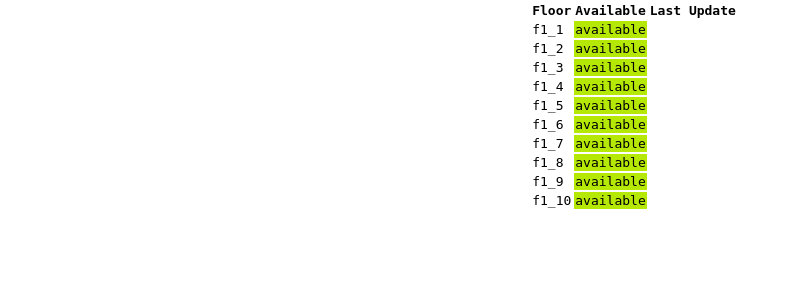
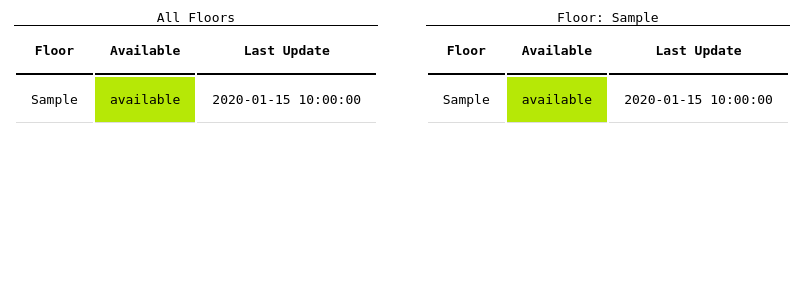
Before and after one commit to iotelligence/flask-carpark, a Flask app: page / in a window 1280 px wide. Shown: the part 50-350 px from the top of the page, without its empty margins (6-809 px from the left). Run offline with Flask 2, Linux system fonts and the light colour scheme; tables that the repository leaves empty hold one stand-in row (values such as "Sample post"); some libraries are stand-ins or nearby versions.

Commit message:
- Separate static files (css,js) - Render floor table for all floors and separate floor.

```diff
--- a/app/routes.py
+++ b/app/routes.py
@@ -1,105 +1,122 @@
+from collections import defaultdict
 from datetime import datetime
 import json
+from itertools import groupby
 from threading import Thread
 import time
 
-from flask import request, url_for, jsonify, abort, Response, render_template
+from flask import request, url_for, render_template, Response
 from flask_socketio import emit
-
 
 import numpy as np
 import paho.mqtt.subscribe as subscribe
 
-from app import app, socketio
+from app import app, db, socketio
+from app.models import Carpark
 
 
-model = None
 thread = None
 
-classes = {
-    0: "Outside",
-    1: "Inside"
-}
 
-
-def predict(rssi):
-    d1,d2,d3 = rssi
-    all_device = np.array([[d1,d2,d3]])
-    predicted = app.config.model.predict_classes(all_device)[0][0]
-
-    return classes.get(predicted)
+class Slot(object):
+    def __init__(self, floor_slot):
+        c = (
+            Carpark.query.filter_by(floor_slot=floor_slot)
+            .order_by(Carpark.timestamp.desc())
+            .first()
+        )
+        self.floor_slot = floor_slot
+        self.floor = floor_slot.split("_")[0]
+        self.avail = "available" if c.available else "occupied"
+        self.timestamp = c.timestamp
 
 
 def _extract(mqtt_msg):
     msg = mqtt_msg
-    board_no = int(msg.topic.split('/')[-1])
-    json_str = str(msg.payload.decode('ascii')).replace('\x00', '')
+    board_no = msg.topic.split("/")[-1]
+    json_str = str(msg.payload.decode("ascii")).replace("\x00", "")
     data = json.loads(json_str)
 
     return board_no, data["data"]
 
 
-def background_thread():
-    """Example of how to send server generated events to clients."""
-    count = 0
+def carpark_thread():
+    MQTT_BROKER_URL = app.config.get("MQTT_BROKER_URL")
+    MQTT_BROKER_PORT = int(app.config.get("MQTT_BROKER_PORT"))
+    CLIENT_ID = app.config.get("MQTT_CLIENT_ID")
+    NETPIE_TOKEN = app.config.get("MQTT_TOKEN")
+    while True:
+        msg = subscribe.simple(
+            "@msg/taist2020/board/#",
+            hostname=MQTT_BROKER_URL,
+            port=MQTT_BROKER_PORT,
+            client_id=CLIENT_ID,
+            auth={"username": NETPIE_TOKEN, "password": None},
+            keepalive=600,
+        )
+        floor, avail = _extract(msg)
+        data = Carpark(floor_slot=floor, available=avail == "available")
+        db.session.add(data)
+        db.session.commit()
 
-    MQTT_BROKER_URL = app.config.get('MQTT_BROKER_URL')
-    MQTT_BROKER_PORT = int(app.config.get('MQTT_BROKER_PORT'))
-    CLIENT_ID = app.config.get('MQTT_CLIENT_ID')
-    NETPIE_TOKEN = app.config.get('MQTT_TOKEN')
-    board = [-99,-99,-99]
-    while True:
-        count += 1
-        msg = subscribe.simple('@msg/taist2020/board/#', hostname=MQTT_BROKER_URL, port=MQTT_BROKER_PORT, client_id=CLIENT_ID, auth={'username':NETPIE_TOKEN, 'password':None}, keepalive=600)
-        board_no, rssi = _extract(msg)
-        board[board_no-1] = rssi
-
-        predicted = predict(board)
-
-        socketio.emit('my response',
-                     {'data': predicted, 'board_1': board[0], 'board_2': board[1], 'board_3': board[2]},
-                      namespace='/test')
+        socketio.emit(
+            "carpark response",
+            {"floor": floor, "avail": avail, "last_update": str(data.timestamp)},
+            namespace="/test",
+        )
 
 
-def carpark_thread():
-    MQTT_BROKER_URL = app.config.get('MQTT_BROKER_URL')
-    MQTT_BROKER_PORT = int(app.config.get('MQTT_BROKER_PORT'))
-    CLIENT_ID = app.config.get('MQTT_CLIENT_ID')
-    NETPIE_TOKEN = app.config.get('MQTT_TOKEN')
-    while True:
-        msg = subscribe.simple('@msg/taist2020/board/#', hostname=MQTT_BROKER_URL, port=MQTT_BROKER_PORT, client_id=CLIENT_ID, auth={'username':NETPIE_TOKEN, 'password':None}, keepalive=600)
-        floor, avail = _extract(msg)
-        floor = 'f1_' + str(floor)
-
-        socketio.emit('carpark response',
-                    {'floor': floor, 'avail': avail, 'last_update': str(datetime.utcnow())},
-                      namespace='/test')
-
-
-#@app.before_first_request
-#def load_model():
-#    print("Loading model")
-#    from keras.models import load_model
-#    app.config.model = load_model(app.config.get("MODEL_FILE"))
-
-
-@app.route('/')
+@app.route("/")
 def index():
     global thread
     if thread is None:
-        #thread = Thread(target=background_thread)
         thread = Thread(target=carpark_thread)
         thread.daemon = True
         thread.start()
+
+    floor_slots = [
+        i.floor_slot for i in db.session.query(Carpark.floor_slot).distinct()
+    ]
+    floor_groups = defaultdict(list)
+    for floor_slot in floor_slots:
+        floor_groups[floor_slot.split("_")[0]].append(Slot(floor_slot))
+
     devices = dict()
-    for i in range(1,11):
-        devices[f"f1_{i}"] = "available"
-    return render_template('index.html', devices=devices)
+    for floor_slot in floor_slots:
+        c = (
+            Carpark.query.filter_by(floor_slot=floor_slot)
+            .order_by(Carpark.timestamp.desc())
+            .first()
+        )
+        available = "available" if c.available else "occupied"
+        timestamp = c.timestamp
+        devices[floor_slot] = [available, timestamp]
 
-@socketio.on('connect', namespace='/test')
+    return render_template("index.html", devices=devices, floor_groups=floor_groups)
+
+
+@app.route("/export")
+def generate_csv():
+    def generate():
+        results = Carpark.query.all()
+        yield ",".join(Carpark.__table__.columns.keys()[1:]) + "\n"
+        for row in results:
+            floor_slot, available, timestamp = (
+                row.floor_slot,
+                "available" if row.available else "occupied",
+                str(row.timestamp),
+            )
+            data = [floor_slot, available, timestamp]
+            yield ",".join(data) + "\n"
+
+    return Response(generate(), mimetype="text/csv")
+
+
+@socketio.on("connect", namespace="/test")
 def test_connect():
-    emit('my connected', {'data': 'Connected!!<br>Waiting for STM32 Boards'})
+    emit("my connected", {"data": "Connected!!<br>Waiting for STM32 Boards"})
 
-@socketio.on('disconnect', namespace='/test')
+
+@socketio.on("disconnect", namespace="/test")
 def test_disconnect():
-    print('Client disconnected')
+    print("Client disconnected")
--- /dev/null
+++ b/app/static/css/style.css
@@ -0,0 +1,35 @@
+body {
+  font-family: Monospace;
+  margin: 0;
+}
+
+/* Header/Logo Title */
+.header {
+  display: block;
+  margin-left: auto;
+  margin-right: auto;
+  text-align: center;
+  font-size: 60px;
+}
+
+div.wrap {
+    width: 30%;
+    display: inline-block;
+    margin: 10px;
+    vertical-align: top
+}
+table {
+    margin: 0 auto;
+}
+
+td,th {
+  padding: 15px;
+  border-bottom: 1px solid #ddd;
+}
+th {
+  border-bottom: 2px solid;
+}
+table>caption {
+  border-bottom: 1px solid;
+}
+tr:hover {background-color: #A0D4DB;}
--- a/app/static/js/app.js
+++ b/app/static/js/app.js
@@ -21,8 +21,10 @@ $(document).ready(function(){
     socket.on('carpark response', function(msg) {
         if(msg.avail == 'available') {
             $('#tr_'+msg.floor).html('<td>'+msg.floor+'</td>'+'<td bgcolor="#B6E806">'+msg.avail+'</td>'+'<td>'+msg.last_update+'</td>').fadeTo(100, 0.3, function() { $(this).fadeTo(300, 1.0);});
+            $('#trs_'+msg.floor).html('<td>'+msg.floor+'</td>'+'<td bgcolor="#B6E806">'+msg.avail+'</td>'+'<td>'+msg.last_update+'</td>').fadeTo(100, 0.3, function() { $(this).fadeTo(300, 1.0);});
         } else {
             $('#tr_'+msg.floor).html('<td>'+msg.floor+'</td>'+'<td bgcolor="#FA7268">'+msg.avail+'</td>'+'<td>'+msg.last_update+'</td>').fadeTo(100, 0.3, function() { $(this).fadeTo(300, 1.0);});
+            $('#trs_'+msg.floor).html('<td>'+msg.floor+'</td>'+'<td bgcolor="#FA7268">'+msg.avail+'</td>'+'<td>'+msg.last_update+'</td>').fadeTo(100, 0.3, function() { $(this).fadeTo(300, 1.0);});
         }
 
         avail = $('table td:contains(available)').length;
--- a/app/templates/index.html
+++ b/app/templates/index.html
@@ -4,116 +4,52 @@
     <title>Carpark Monitoring System</title>
     <script type="text/javascript" src="//code.jquery.com/jquery-1.4.2.min.js"></script>
     <script type="text/javascript" src="//cdnjs.cloudflare.com/ajax/libs/socket.io/1.3.5/socket.io.min.js"></script>
-    <script type="text/javascript" src="/static/js/app.js"></script>
-    <!--
-    <script type="text/javascript" charset="utf-8">
-        $(document).ready(function(){
-            namespace = '/test'; // change to an empty string to use the global namespace
-
-            // the socket.io documentation recommends sending an explicit package upon connection
-            // this is specially important when using the global namespace
-            var socket = io.connect(location.protocol+'//' + document.domain + ':' + location.port + namespace);
-
-            // event handler for server sent data
-            // the data is displayed in the "Received" section of the page
-            socket.on('my connected', function(msg) {
-                avail = $('table td:contains(available)').length;
-                occupied = $('table td:contains(occupied)').length;
-                $('#log').html(msg.data);
-                $('#avail').html('Available: '+ avail + ',' + 'Occupied: ' + occupied);
-            });
-
-            socket.on('my response', function(msg) {
-                $('#log').html('<br>[Board1,Board2,Board3]#<br>' + '[' +msg.board_1+ ',' +msg.board_2+ ',' +msg.board_3+ ']' + ':<br> ' +msg.data).fadeTo(100, 0.3, function() { $(this).fadeTo(500, 1.0);});
-            });
-
-            socket.on('carpark response', function(msg) {
-                if(msg.avail == 'available') {
-                    $('#tr_'+msg.floor).html('<td>'+msg.floor+'</td>'+'<td bgcolor="#B6E806">'+msg.avail+'</td>'+'<td>'+msg.last_update+'</td>').fadeTo(100, 0.3, function() { $(this).fadeTo(300, 1.0);});
-                } else {
-                    $('#tr_'+msg.floor).html('<td>'+msg.floor+'</td>'+'<td bgcolor="#FA7268">'+msg.avail+'</td>'+'<td>'+msg.last_update+'</td>').fadeTo(100, 0.3, function() { $(this).fadeTo(300, 1.0);});
-                }
-
-                avail = $('table td:contains(available)').length;
-                occupied = $('table td:contains(occupied)').length;
-                $('#avail').html('Available: '+ avail + ',' + 'Occupied: ' + occupied);
-            });
-
-            // event handler for new connections
-            socket.on('connect', function() {
-                socket.emit('my event', {data: 'Connected!'});
-            });
-
-            // handlers for the different forms in the page
-            // these send data to the server in a variety of ways
-            $('form#emit').submit(function(event) {
-                socket.emit('my event', {data: $('#emit_data').val()});
-                return false;
-            });
-            $('form#broadcast').submit(function(event) {
-                socket.emit('my broadcast event', {data: $('#broadcast_data').val()});
-                return false;
-            });
-            $('form#join').submit(function(event) {
-                socket.emit('join', {room: $('#join_room').val()});
-                return false;
-            });
-            $('form#leave').submit(function(event) {
-                socket.emit('leave', {room: $('#leave_room').val()});
-                return false;
-            });
-            $('form#send_room').submit(function(event) {
-                socket.emit('my room event', {room: $('#room_name').val(), data: $('#room_data').val()});
-                return false;
-            });
-            $('form#close').submit(function(event) {
-                socket.emit('close room', {room: $('#close_room').val()});
-                return false;
-            });
-            $('form#disconnect').submit(function(event) {
-                socket.emit('disconnect request');
-                return false;
-            });
-        });
-    </script>
-    -->
-    <style>
-        /* Style the body */
-        body {
-          font-family: Monospace;
-          margin: 0;
-        }
-
-        /* Header/Logo Title */
-        .header {
-          display: block;
-          margin-left: auto;
-          margin-right: auto;
-          text-align: center;
-          font-size: 60px;
-        }
-    </style>
+    <script type="text/javascript" src="{{ url_for('static', filename='js/app.js') }}"></script>
+    <link rel="stylesheet" href="{{ url_for('static', filename='css/style.css') }}">
 </head>
 <body>
     <div id="indicate"></div>
     <div id="log"></div>
 
-    <div>
-        <h2 class="header" id="avail"></h2>
-        <table align="center">
+    <h2 class="header" id="avail"></h2>
+    <div class="wrap">
+        <table>
+            <caption>All Floors</caption>
             <tr>
                 <th>Floor</th>
                 <th>Available</th>
                 <th>Last Update</th>
             </tr>
-        {% for slot, avail in devices.items() %}
+        {% for slot, (avail, timestamp) in devices.items() %}
         <tr id="tr_{{ slot }}">
             <td>{{ slot }}</td>
             <td bgcolor="{% if avail == 'available' %}#B6E806{% else %}#FA7268{% endif %}">{{ avail }}</td>
-            <td></td>
+            <td>{{ timestamp }}</td>
         </tr>
         {% endfor %}
         </table>
     </div>
+
+    {% for k, v in floor_groups.items() %}
+    <div class="wrap">
+        <table>
+            <caption>Floor: {{ k }}</caption>
+            <tr>
+                <th>Floor</th>
+                <th>Available</th>
+                <th>Last Update</th>
+            </tr>
+        {% for slot in v %}
+        <tr id="trs_{{ slot.floor_slot }}">
+            <td>{{ slot.floor_slot }}</td>
+            <td bgcolor="{% if slot.avail == 'available' %}#B6E806{% else %}#FA7268{% endif %}">{{ slot.avail }}</td>
+            <td>{{ slot.timestamp }}</td>
+        </tr>
+        {% endfor %}
+        </table>
+    </div>
+    {% endfor %}
+
+
 </body>
 </html>
```
